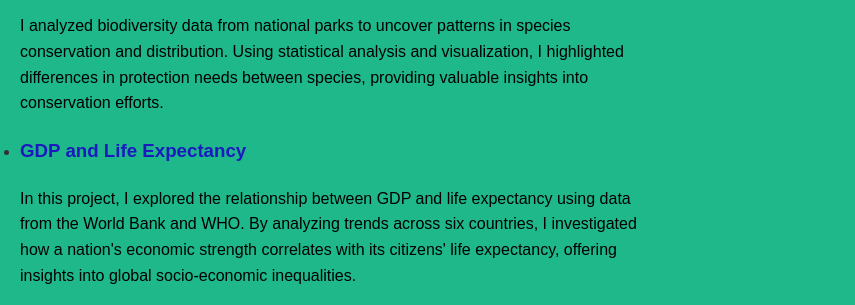
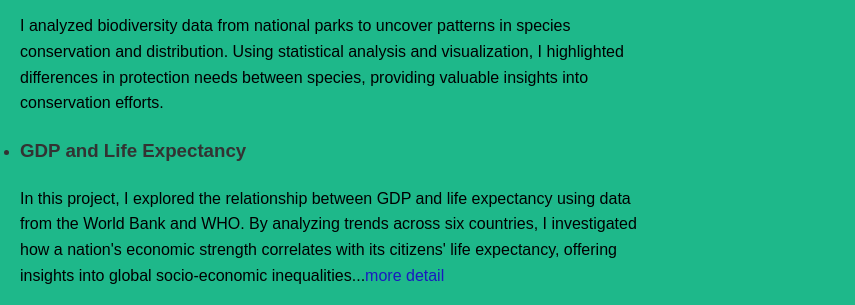
Before and after one commit to Quoc010120/quoc-porfolio, a plain HTML site: page index.html in a window 1280 px wide. Shown: the part 860-1165 px from the top of the page, 0-855 px from the left. Drawn offline with Linux system fonts and the light colour scheme.

Commit message:
Update index.html

```diff
--- a/index.html
+++ b/index.html
@@ -73,11 +73,8 @@
                                     efforts.
                                 </p>
                             </li>
-                            <li><a class="intext-link"
-                                    href="https://quoc010120.github.io/life-expectancy-analyze-by-python/">
-                                    <h3>GDP and Life
-                                        Expectancy</h3>
-                                </a>
+                            <li>
+                                <h3>GDP and Life Expectancy</h3>
                                 <p>In this project, I explored the relationship between GDP and life expectancy using
                                     data
                                     from
@@ -85,7 +82,9 @@
                                     a
                                     nation's economic strength correlates with its citizens' life expectancy, offering
                                     insights
-                                    into global socio-economic inequalities.</p>
+                                    into global socio-economic inequalities...<a class="intext-link"
+                                        href="https://quoc010120.github.io/life-expectancy-analyze-by-python/">more
+                                        detail</a></p>
                             </li>
                             <li><a class="intext-link"
                                     href="https://quoc010120.github.io/airline-price-analyze-using-python/">
```
